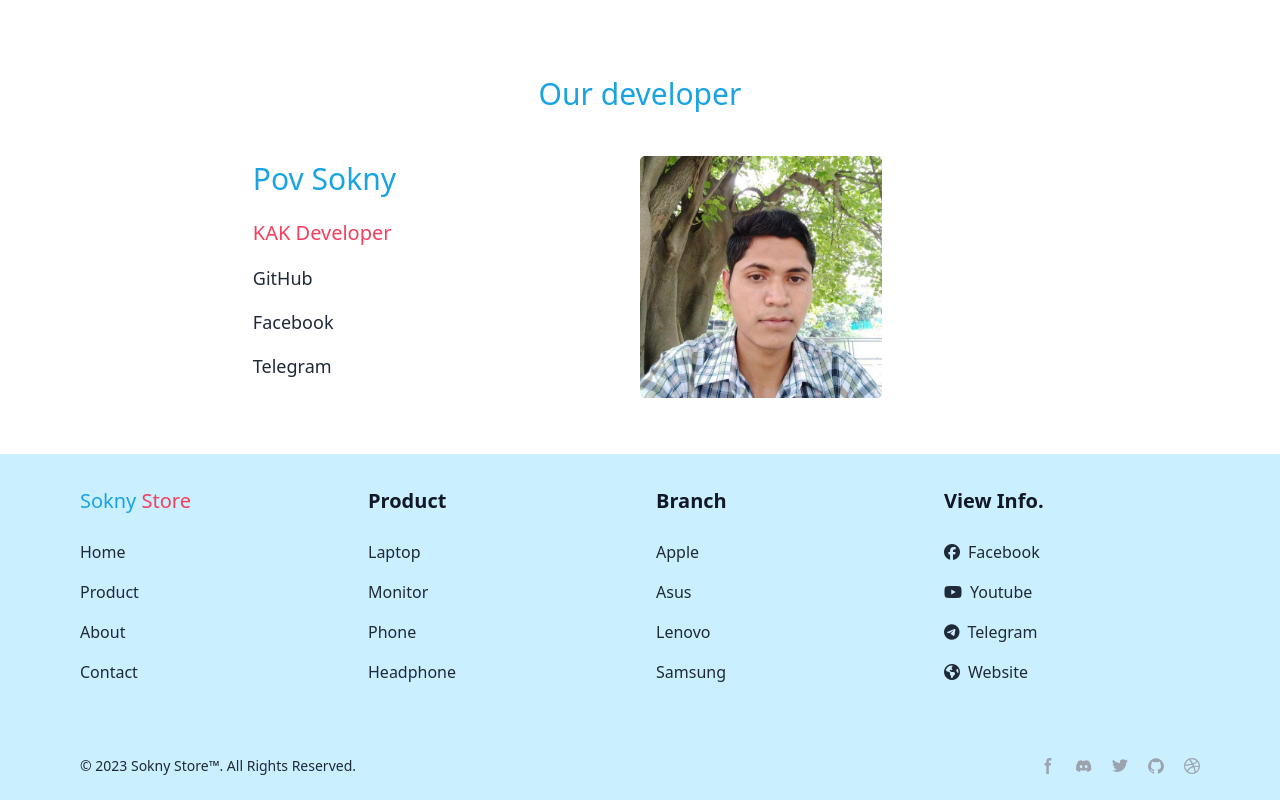
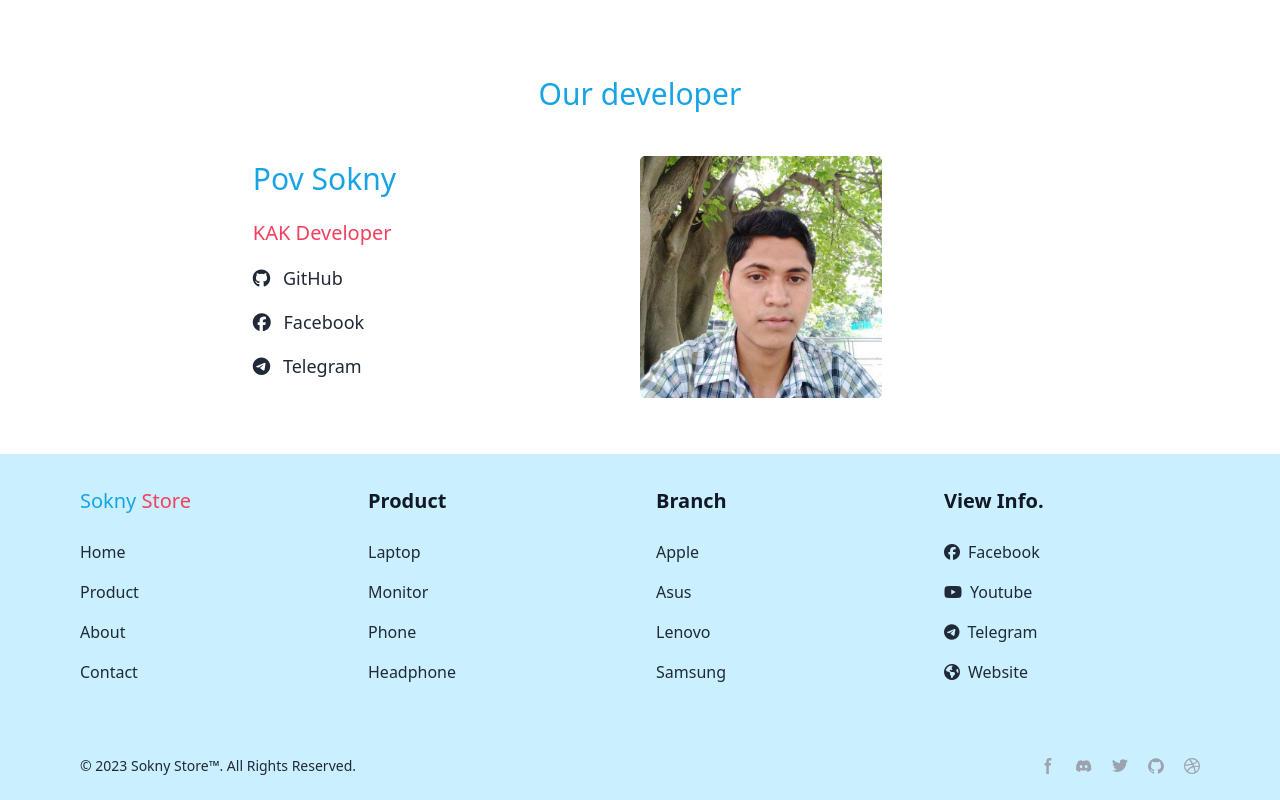
Before and after one commit to sokny2023/cstad-web-mini-project-sokny-store, a website: page dist/about.html in a window 1280 px wide. Shown: the part 2035-2835 px from the top of the page. Drawn offline with nearby package versions, Linux system fonts and the light colour scheme.

Commit message:
Version 1.4 updated about

```diff
--- a/dist/about.html
+++ b/dist/about.html
@@ -329,9 +329,9 @@
                 <div class="p-4 grid gap-4">
                     <h3 class="text-primary-color text-[30px] font-medium">Pov Sokny</h3>
                     <p class="text-secondary-color text-[20px]">KAK Developer</p>
-                    <a href="#" class="text-[18px] text-gray-800 hover:text-primary-color">GitHub</a>
-                    <a href="#" class="text-[18px] text-gray-800 hover:text-primary-color">Facebook</a>
-                    <a href="#" class="text-[18px] text-gray-800 hover:text-primary-color">Telegram</a>
+                    <a href="https://github.com/sokny2023" class="text-[18px] text-gray-800 hover:text-primary-color"><i class="fa-brands fa-github"></i> <span class="ml-2">GitHub</span></a>
+                    <a href="https://www.facebook.com/pov.sokny.560/" class="text-[18px] text-gray-800 hover:text-primary-color"><i class="fa-brands fa-facebook"></i> <span class="ml-2">Facebook</span></a>
+                    <a href="https://t.me/SoknyCS" class="text-[18px] text-gray-800 hover:text-primary-color"><i class="fa-brands fa-telegram"></i> <span class="ml-2">Telegram</span></a>
                 </div>
                 <div class="w-[60%] h-auto mt-4 flex justify-center items-end ">
                     <img class="rounded-[5px]" src="../Images/about/developer.jpg" alt="">
```
